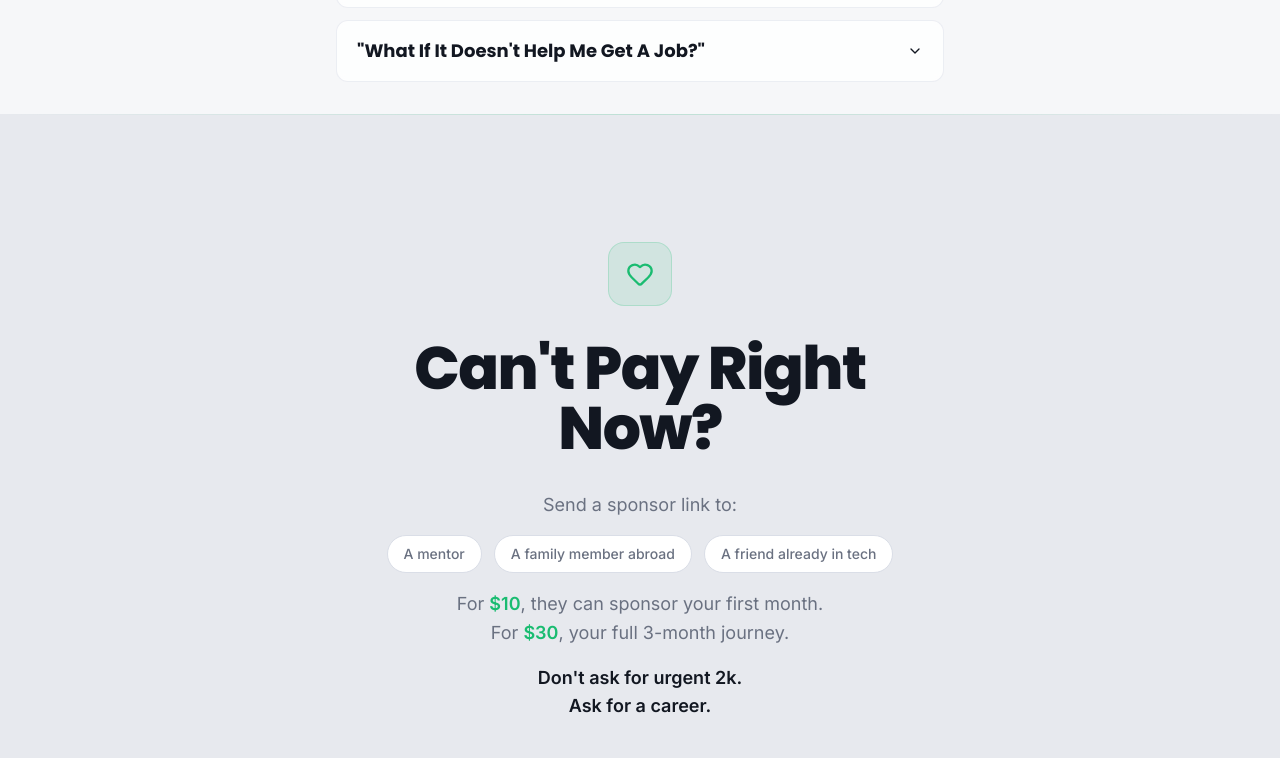
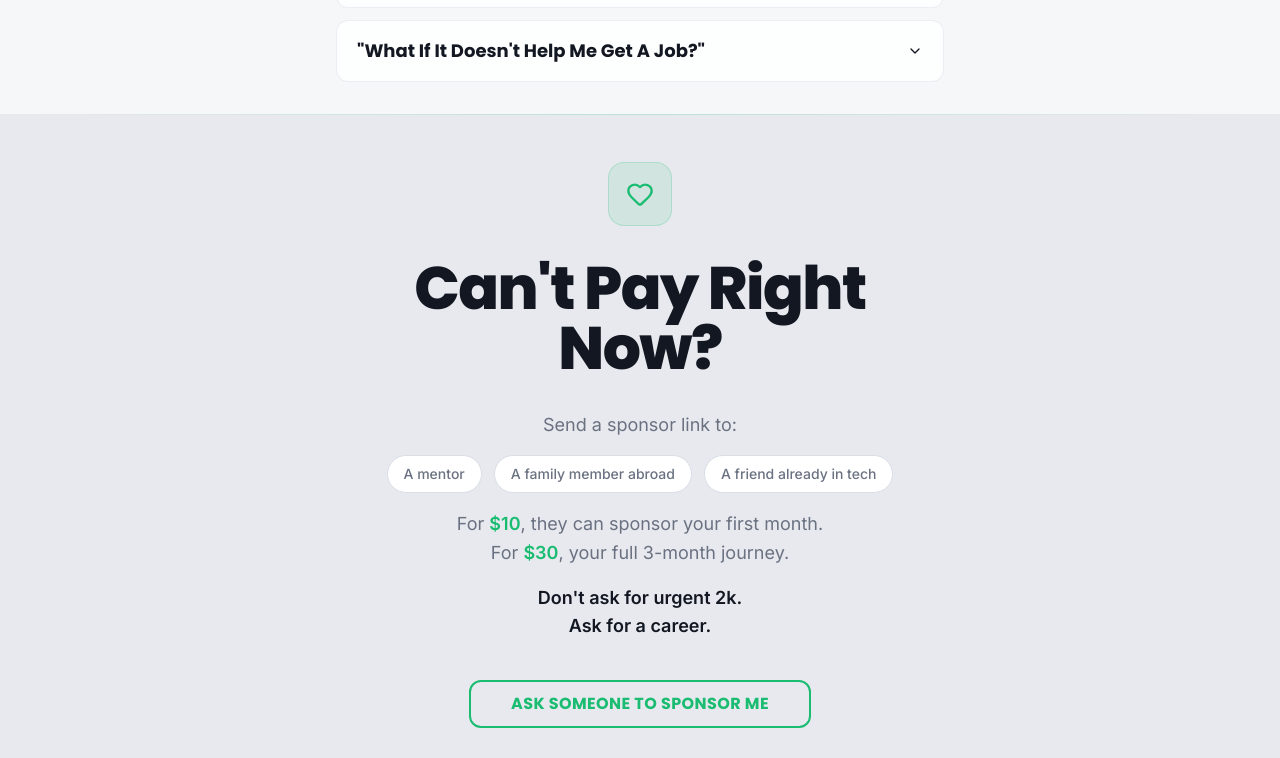
Before and after one commit to devs-commits/landing, a React (Vite) app: page / in a window 1280 px wide. Shown: the part 3519-4277 px from the top of the page. Built offline with nearby package versions, Linux system fonts and the light colour scheme.

Commit message:
reduced padding for the sponsor section

```diff
--- a/src/components/SponsorSection.tsx
+++ b/src/components/SponsorSection.tsx
@@ -7,7 +7,7 @@ interface SponsorSectionProps {
 }
 
 const SponsorSection = ({ onSponsorClick }: SponsorSectionProps) => (
-  <section className="py-24 md:py-32 px-4 bg-secondary relative overflow-hidden">
+  <section className="py-8 md:py-12 px-4 bg-secondary relative overflow-hidden">
     <div className="absolute top-0 left-0 w-full h-px bg-gradient-to-r from-transparent via-accent/20 to-transparent" />
     <div className="container mx-auto max-w-2xl text-center relative z-10">
       <motion.div
```
